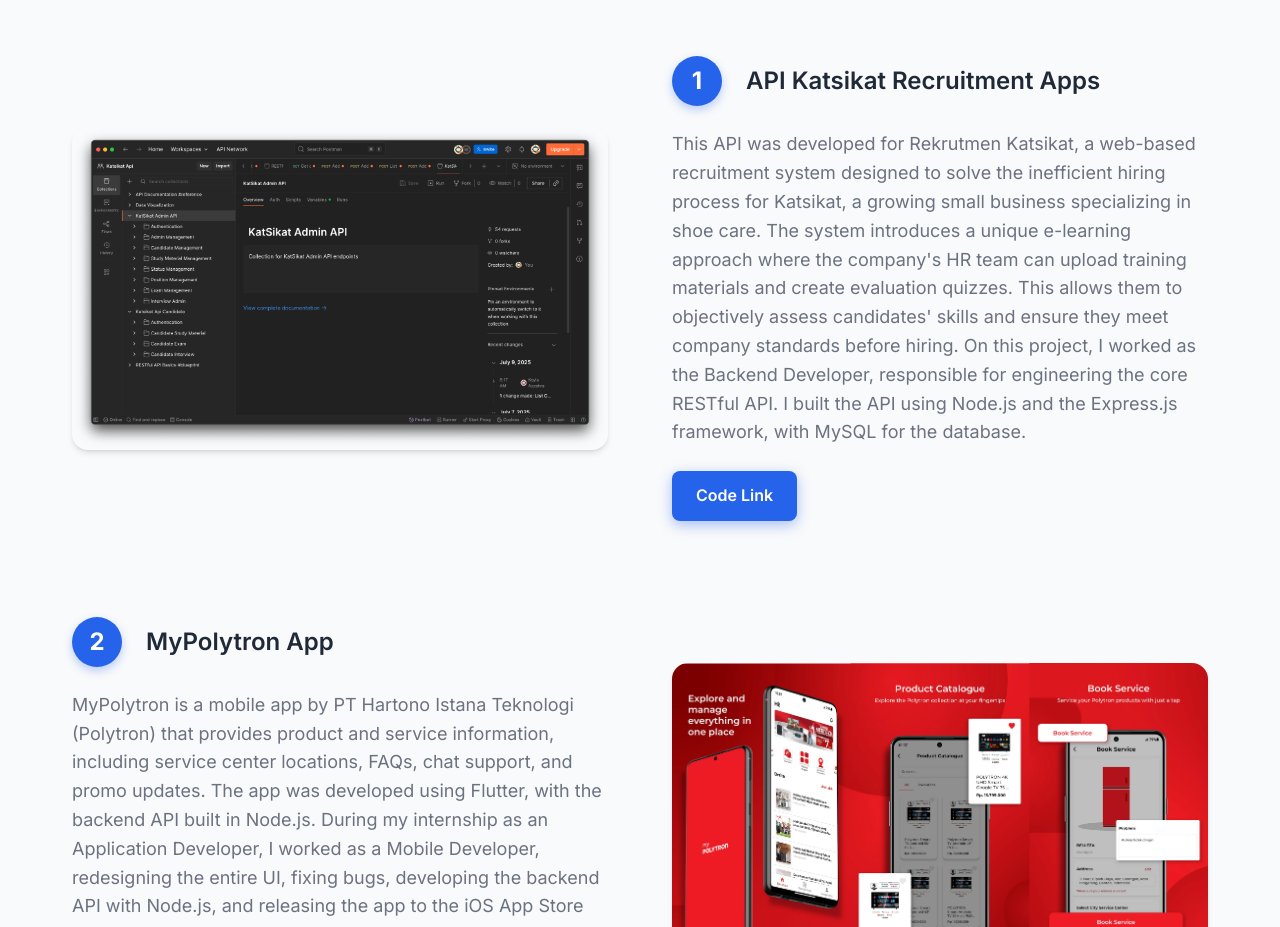
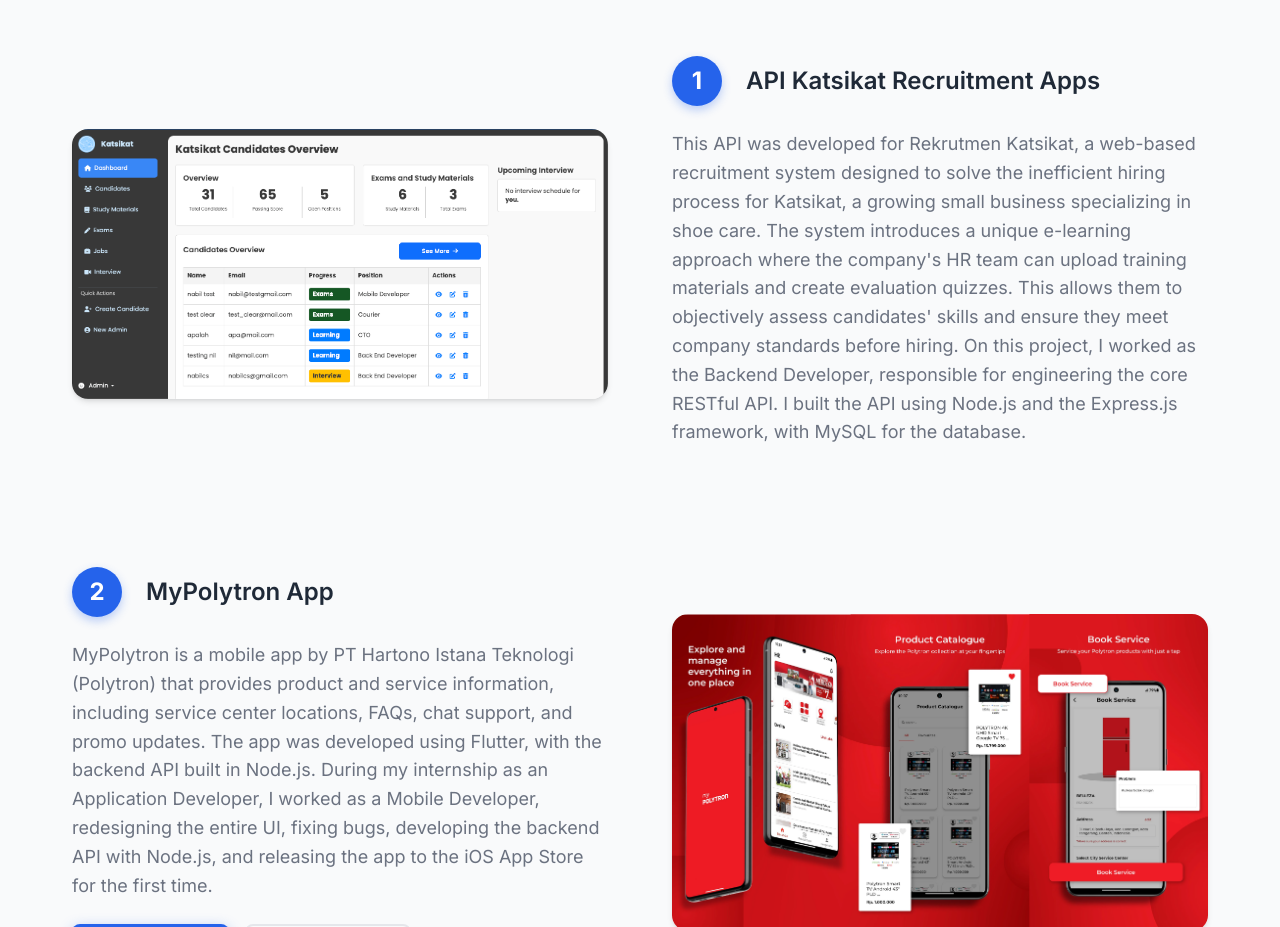
Before and after one commit to mynameisnabil/portonabil, a React (Vite) app: page / in a window 1280 px wide. Shown: the part 4900-5827 px from the top of the page. Built offline with nearby package versions, Linux system fonts and the light colour scheme.

Commit message:
Update project image to Katsikat UI screenshot

```diff
--- a/src/components/Projects.tsx
+++ b/src/components/Projects.tsx
@@ -6,9 +6,8 @@ const Projects: React.FC = () => {
     {
       title: 'API Katsikat Recruitment Apps',
       description: 'This API was developed for Rekrutmen Katsikat, a web-based recruitment system designed to solve the inefficient hiring process for Katsikat, a growing small business specializing in shoe care. The system introduces a unique e-learning approach where the company\'s HR team can upload training materials and create evaluation quizzes. This allows them to objectively assess candidates\' skills and ensure they meet company standards before hiring. On this project, I worked as the Backend Developer, responsible for engineering the core RESTful API. I built the API using Node.js and the Express.js framework, with MySQL for the database.',
-      image: './assets/Katsikat_Api.png',
+      image: './assets/Katsikat_ui.png',
       links: [
-        { label: 'Code Link', url: 'https://github.com/mynameisnabil/katsikat-api-recruitment', type: 'primary' }
       ],
       reverse: false
     },
```
Also changed, not shown: public/assets/Katsikat_ui.png (added).
